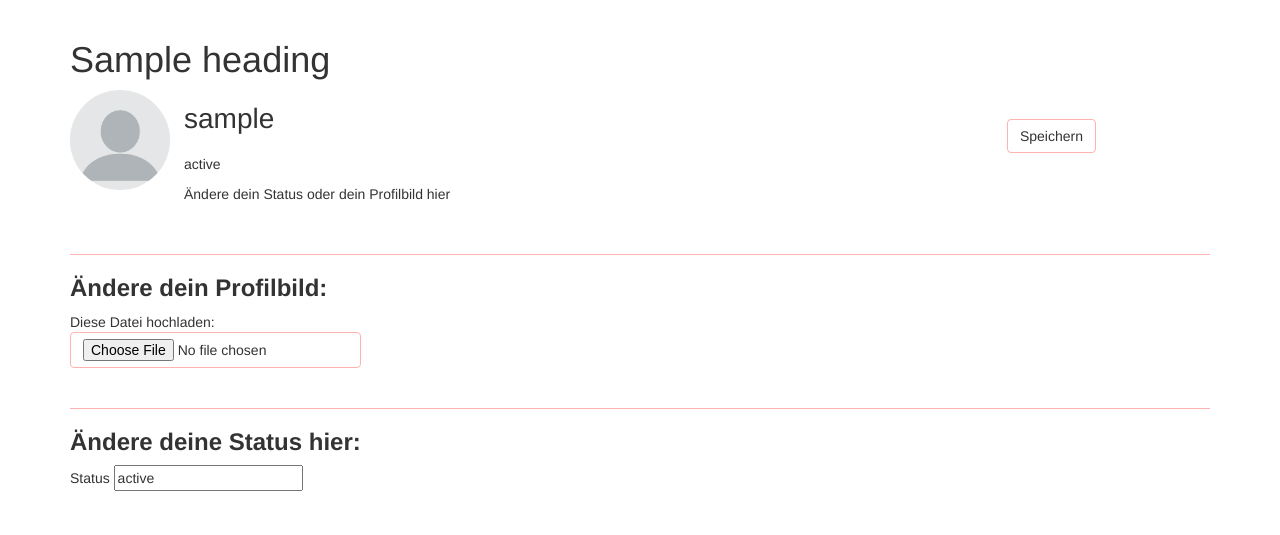
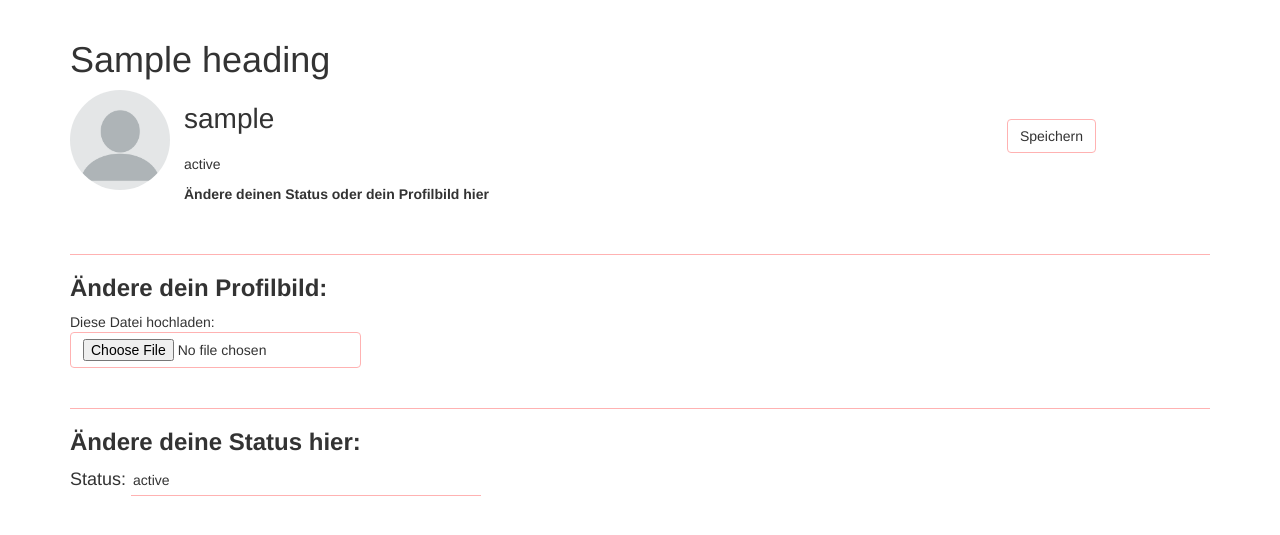
Before and after one commit to mariuskrass/YouGallery, a PHP site: template view/settings.php in a window 1280 px wide. Shown: the part 52-587 px from the top of the page. Run offline with PHP 8.4, Linux system fonts and the light colour scheme; the visitor is signed in with stand-in values (Sample User, id 1); tables that the repository leaves empty hold one stand-in row (values such as "Sample post"); the template is opened without the code that fills it: most values are stand-ins (such as "Sample title", 1, 10 or a date in 2020).

Commit message:
CSS for Settings.php

```diff
--- a/view/settings.php
+++ b/view/settings.php
@@ -12,7 +12,7 @@ $function = "/profile/user/";
     <div id="content">
         <h3 class="name"><?php echo $profile->username;?></h3><br><br>
         <p class="status"><?php echo $profile->status;?></p>
-        <p>Ändere dein Status oder dein Profilbild hier</p>
+        <p style="font-weight: bold;">Ändere deinen Status oder dein Profilbild hier</p>
     </div>
     <div id="floatright">
         <div id="followbutton">
@@ -36,6 +36,6 @@ $function = "/profile/user/";
     <hr id="line">
     <form>
         <h3><strong>Ändere deine Status hier:</strong></h3>
-        Status <input type="text" value="<?=$profile->status?>" style="width:60;" ><br>
+        <h4 style="display: inline;">Status: </h4><input type="text" value="<?=$profile->status?>" placeholder="Status" style="border: none; border-bottom: 1px solid #FFB2B2; width: 25em; line-height: 2em;" id="input_status"><br>
     </form>
 </div>
```
Also changed, not shown: public/public/css/style.css (line endings or trailing spaces).
